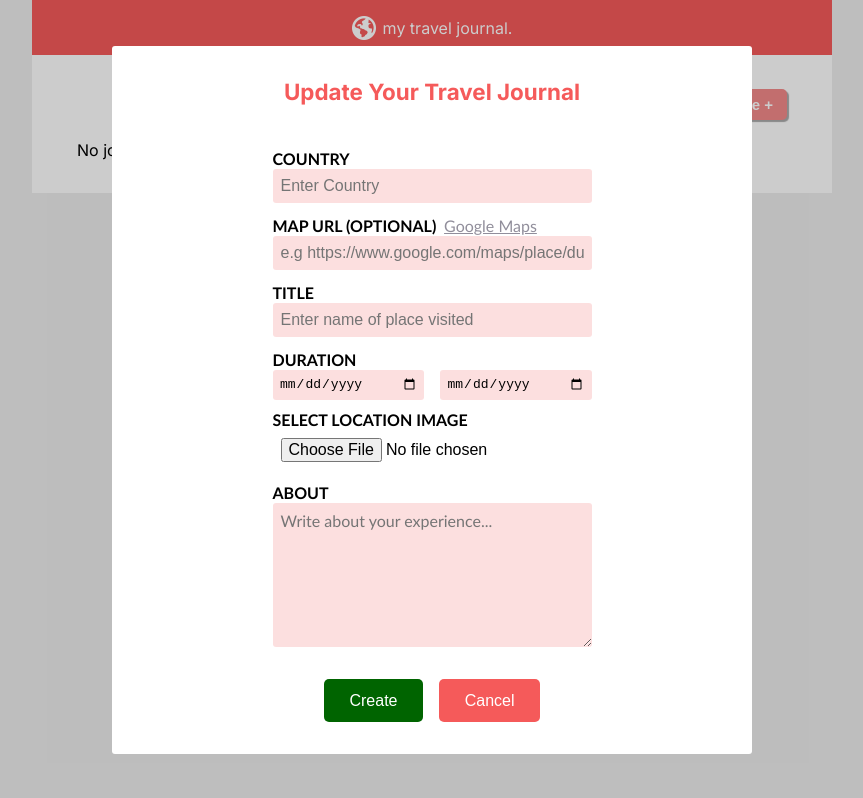
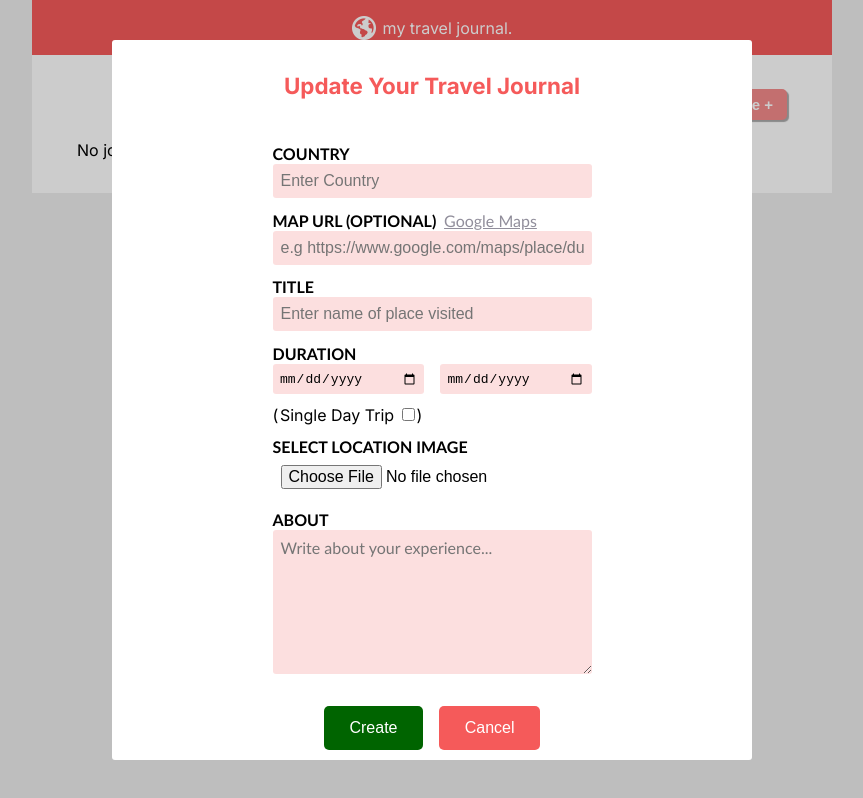
Before and after one commit to TeeHigh/my-travel-journal, a React (Vite) app: page / in a window 1280 px wide. Both pictures are taken after a click on the button "Create +". Shown: the whole page, without its empty margins (208-1071 px from the left). Built offline with nearby package versions, Linux system fonts and the light colour scheme.

Commit message:
Implemented checkbox for single day trip

```diff
--- a/css/main.css
+++ b/css/main.css
@@ -171,6 +171,9 @@ body .modal .modal-heading {
 body .modal .form .inputs {
   margin-bottom: 2em;
 }
+body .modal .form .inputs .duration-container {
+  margin-bottom: 0.8em;
+}
 body .modal .form .inputs .duration-container .duration-inputs {
   width: 100%;
   display: flex;
@@ -180,6 +183,17 @@ body .modal .form .inputs .duration-container .duration-inputs {
 body .modal .form .inputs .duration-container .duration-inputs input {
   font-size: 1em;
   display: inline;
+}
+body .modal .form .inputs .duration-container .single-day {
+  display: flex;
+  align-items: center;
+  justify-content: start;
+  gap: 0.1em;
+}
+body .modal .form .inputs .duration-container .single-day .checkbox {
+  cursor: pointer;
+  margin: 0;
+  width: auto;
 }
 body .modal .form label {
   text-transform: uppercase;
--- a/src/components/Card.jsx
+++ b/src/components/Card.jsx
@@ -5,7 +5,7 @@ import Article from './Article'
 import Actions from './Actions'
 import Duration from './Duration'
 
-function Card({ item, onDelete, openEditModal }) {
+function Card({ item, onDelete, openEditModal, singleDay }) {
 
     return (
         <div className='card'>
@@ -17,7 +17,7 @@ function Card({ item, onDelete, openEditModal }) {
                     {item.mapURL && <a href={item.mapURL} className="map-view" target="_blank">View on Google Maps</a>}
                 </div>
                 <Title title={item.title} />
-                <Duration startDate={item.startDate} endDate={item.endDate} />
+                <Duration startDate={item.startDate} endDate={item.endDate} singleDay={item.singleDay} />
                 <Article article={item.article} />
                 <Actions onDelete={onDelete} id={item.id} openEditModal={openEditModal} item={item}/>
                 {/* {console.log(item.id, item.title)} */}
--- a/src/components/Duration.jsx
+++ b/src/components/Duration.jsx
@@ -11,7 +11,7 @@ const Duration = (props) => {
 
     return (
         <strong className="duration">
-            {start} - {end}
+            {start} {props.singleDay ? "" : `- ${end}`}
         </strong>
     )
 }
--- a/src/components/Main.jsx
+++ b/src/components/Main.jsx
@@ -8,6 +8,7 @@ function Main() {
     const [showModal, setShowModal] = useState(false);
     const [currentAction, setCurrentAction] = useState('create'); // 'create' or 'edit'
     const [editingCard, setEditingCard] = useState(null); // Card data being edited
+    const [singleDay, setSingleDay] = useState(false)
 
     useEffect(() => {
         localStorage.setItem("dataArray", JSON.stringify(dataArray));
@@ -21,6 +22,7 @@ function Main() {
         article: "",
         image: null,
         mapURL: "",
+        singleDay: false
     });
 
     function openCreateModal() {
@@ -85,6 +87,8 @@ function Main() {
                     formData={formData}
                     setFormData={setFormData}
                     currentAction={currentAction}
+                    singleDay={singleDay}
+                    setSingleDay={setSingleDay}
                 />
             )}
             {dataArray.length > 0 ? (
@@ -94,6 +98,7 @@ function Main() {
                         item={item}
                         openEditModal={() => openEditModal(item)}
                         onDelete={() => deleteJournal(item.id)}
+                        singleDay={singleDay}
                     />
                 ))
             ) : (
--- a/src/components/Modal.jsx
+++ b/src/components/Modal.jsx
@@ -1,6 +1,6 @@
 import React, { useState, useEffect } from "react";
 
-const Modal = ({ isOpen, closeModal, onSubmit, formData, setFormData, currentAction }) => {
+const Modal = ({ isOpen, closeModal, onSubmit, formData, setFormData, currentAction, singleDay, setSingleDay }) => {
 
 
     const [imagePreview, setImagePreview] = useState(null); // State to hold image preview URL
@@ -16,12 +16,14 @@ const Modal = ({ isOpen, closeModal, onSubmit, formData, setFormData, currentAct
                 article: "",
                 image: null,
                 mapURL: "",
+                singleDay: false
             });
         }
     }, [isOpen, setFormData]);
 
     function handleFormChange(event) {
-        const { name, value, type, files } = event.target;
+        const { name, value, type, files, checked  } = event.target;
+
 
         // Handle image input separately
         if (type === "file") {
@@ -40,13 +42,23 @@ const Modal = ({ isOpen, closeModal, onSubmit, formData, setFormData, currentAct
                 setImagePreview(null);
             }
             console.log(formData, selectedImage, imagePreview)
-        } else {
+        }
+        else if(type === "checkbox"){
+            setSingleDay(!singleDay)
+
+            setFormData((prevFormData) => ({
+                ...prevFormData,
+                [name]: checked,
+            }));
+        }
+        else {
             setFormData((prevFormData) => ({
                 ...prevFormData,
                 [name]: value,
             }));
         }
     }
+
 
     const currentDate = new Date().toISOString().split('T')[0];
 
@@ -120,7 +132,7 @@ const Modal = ({ isOpen, closeModal, onSubmit, formData, setFormData, currentAct
                                     placeholder="e.g 12th June, 2021 - 14th June, 2021"
                                 />
 
-                                <input
+                                {!singleDay && <input
                                     name="endDate"
                                     id="endDate"
                                     max={currentDate}
@@ -130,7 +142,18 @@ const Modal = ({ isOpen, closeModal, onSubmit, formData, setFormData, currentAct
                                     onChange={handleFormChange}
                                     placeholder="e.g 12th June, 2021 - 14th June, 2021"
 
-                                />
+                                />}
+                            </div>
+                            <div className="single-day">(
+                                <p>Single Day Trip</p>
+                                &nbsp;
+                                <input
+                                    name="singleDay"
+                                    type="checkbox"
+                                    className="checkbox"
+                                    checked={singleDay}
+                                    onChange={handleFormChange}
+                                />)
                             </div>
                         </div>
                         <div className="image-input">
--- a/src/main.scss
+++ b/src/main.scss
@@ -62,7 +62,6 @@ body{
                     display: flex;
                     align-items: center;
                     flex-wrap: wrap;
-                    // flex-basis: 1;
 
                     .location-icon{
                         width: 10px;
@@ -199,6 +198,7 @@ body{
                 margin-bottom: 2em;
 
                 .duration-container{
+                    margin-bottom: .8em;
 
                     .duration-inputs{
                         width: 100%;
@@ -210,6 +210,18 @@ body{
                             font-size: 1em;
                             // width: 7em;
                             display: inline;
+                        }
+                    }
+                    .single-day{
+                        display: flex;
+                        align-items: center;
+                        justify-content: start;
+                        gap: .1em;
+
+                        .checkbox{
+                            cursor: pointer;
+                            margin: 0;
+                            width: auto;
                         }
                     }
                 }
```
